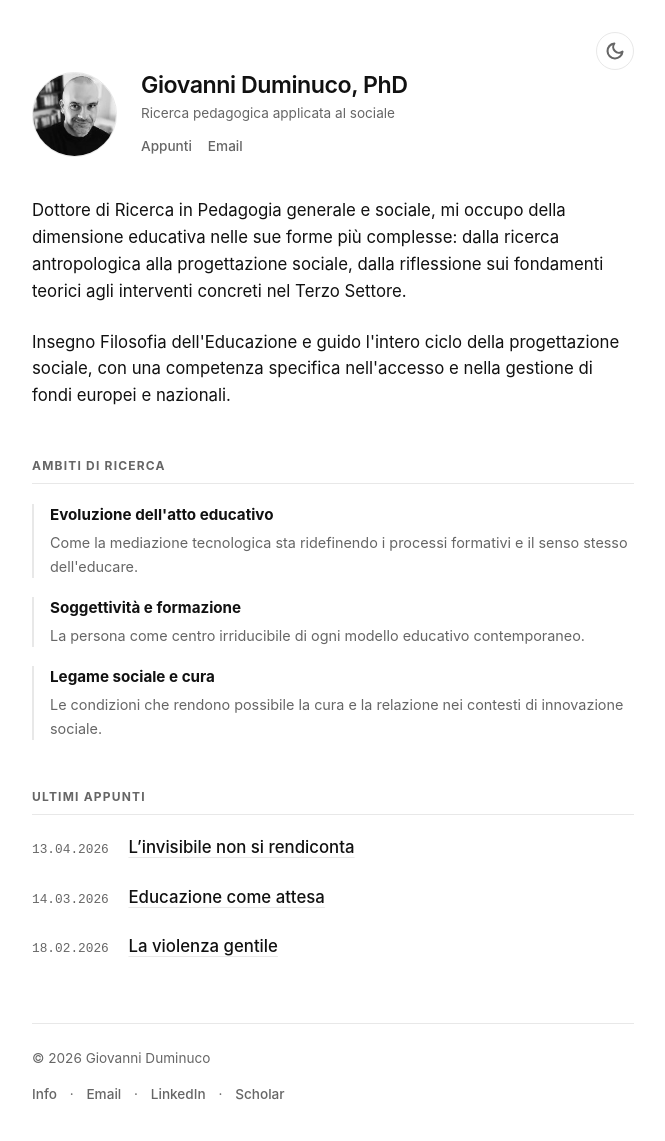
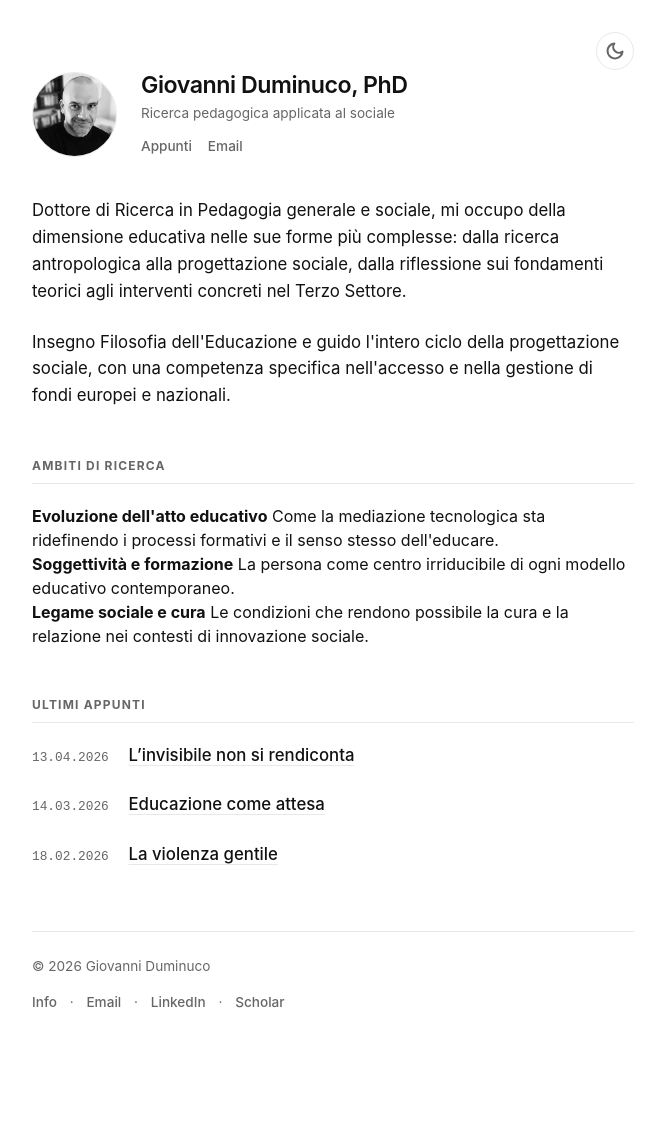
Before and after one commit to dumgio/dumgio.github.io, a Jekyll site: the page built from index.html, in a window 1280 px wide. Shown: the whole page, without its empty margins (307-972 px from the left). Built offline with Jekyll 4.4.1, drawn with Linux system fonts in a browser that asks for light colours; after the commit the page ends 1048 px from its top, so only the background shows below that.

Commit message:
Update default.html

```diff
--- a/_layouts/default.html
+++ b/_layouts/default.html
@@ -82,11 +82,6 @@
         h2 { font-size: 0.75rem; font-weight: 700; text-transform: uppercase; letter-spacing: 0.1em; color: var(--accent); margin-bottom: 1.25rem; padding-bottom: 0.5rem; border-bottom: 1px solid var(--border); }
 
         .text-block { font-size: 1rem; line-height: 1.6; }
-        .list-grid { display: grid; gap: 1.2rem; }
-        .item { padding-left: 1rem; border-left: 2px solid var(--border); transition: border-color 0.2s; }
-        .item:hover { border-left-color: var(--accent); }
-        .item strong { display: block; font-size: 0.95rem; color: var(--fg); margin-bottom: 0.2rem; }
-        .item span { font-size: 0.9rem; color: var(--accent); }
 
         footer {
             margin-top: 4rem;
@@ -103,16 +98,14 @@
         footer a { color: var(--accent); text-decoration: none; font-weight: 500; }
         footer a:hover { color: var(--fg); }
 
-        /* Media Query aggiornata per mantenere l'allineamento a sinistra su mobile */
         @media (max-width: 600px) {
             header {
-                grid-template-columns: 85px 1fr; /* Mantiene la foto a sinistra del testo */
+                grid-template-columns: 85px 1fr;
                 text-align: left;
                 justify-items: start;
             }
             #theme-toggle { right: 1rem; }
 
-            /* Se lo schermo è piccolissimo, puoi scegliere se impilare ma sempre a sinistra */
             @media (max-width: 400px) {
                 header { grid-template-columns: 1fr; gap: 1rem; }
             }
```
